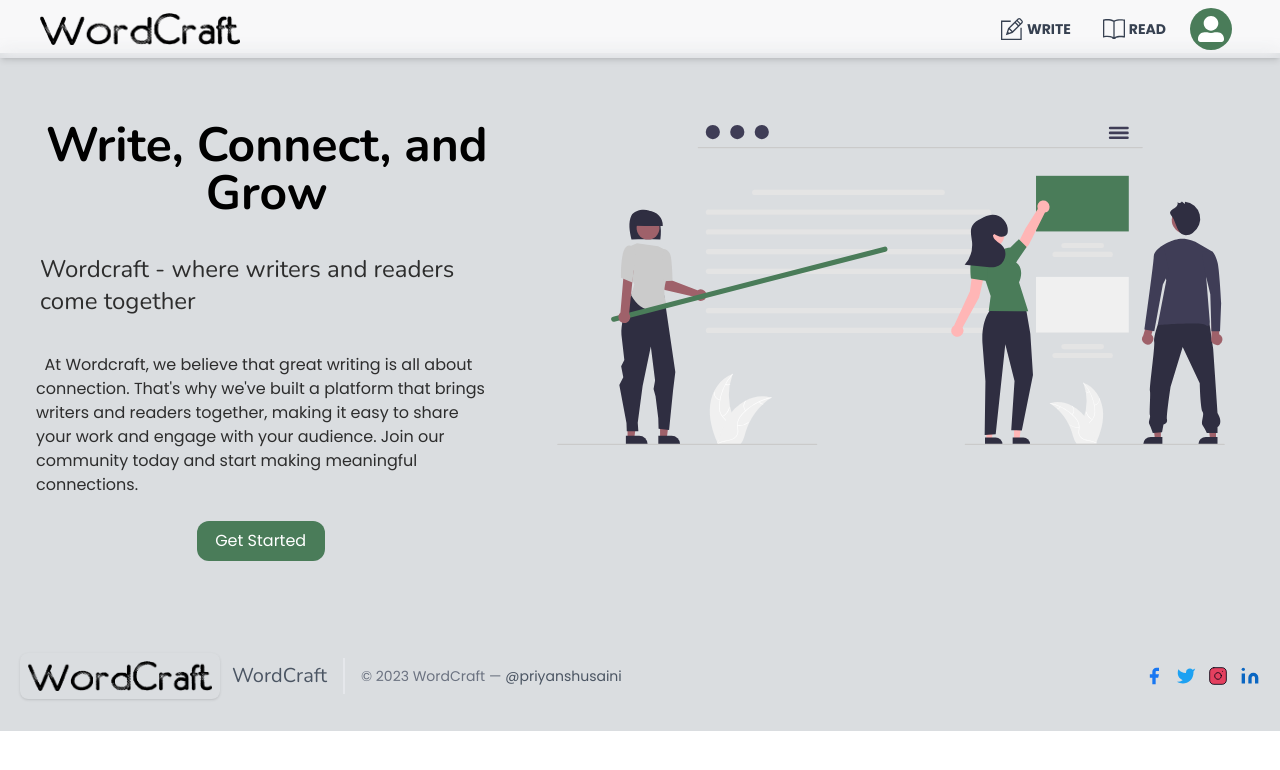
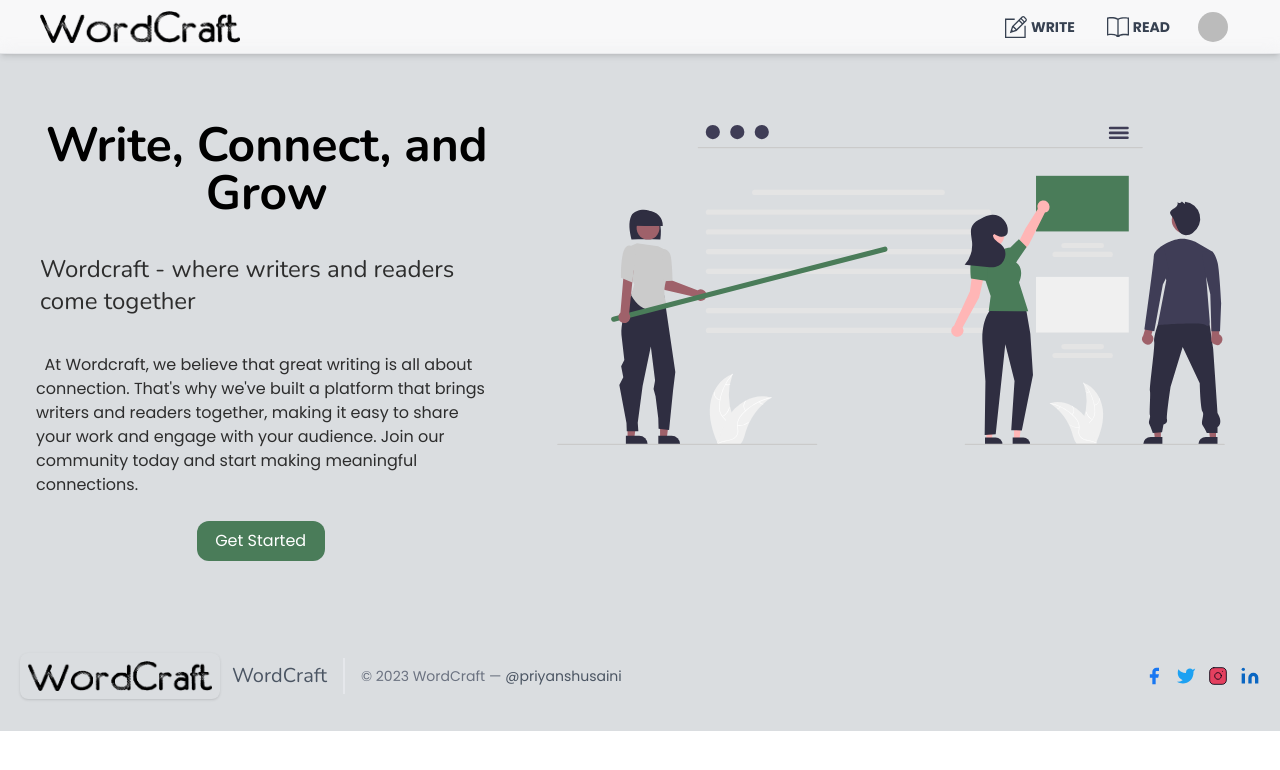
Before and after one commit to priyanshusaini105/wordcraft, a Next.js app: page / in a window 1280 px wide. Shown: the top 770 px of the page. Built offline with nearby package versions, Linux system fonts and the light colour scheme; no server answers; sample sign-in values are in the browser's storage.

Commit message:
ui improvements security

```diff
--- a/components/Navbar.tsx
+++ b/components/Navbar.tsx
@@ -54,9 +54,18 @@ const Navbar = () => {
                     </li>
                 ))}
                 {user ?
-                    <li className='m-2 relative'>
-                        <Link href="/profile" className='text-white font-bold text-sm uppercase no-underline block p-2 bg-primary rounded-full relative hover:bg-transparent duration-300 '>
-                            <FaUserAlt size={26} className='hover:text-primary ease-in duration-150' />
+                    <li className='m-3 relative'>
+                        <Link href="/profile" className='' title={user.displayName??"Profile"}>
+                            {user.photoURL?
+                                <Image
+                                    src={user.photoURL}
+                                    alt="Unable to load Image"
+                                    width={30}
+                                    height={30}
+                                    className='rounded-full'
+                                />:
+                                <span className='text-white font-semibold text-sm uppercase no-underline block w-8 h-8 bg-primary rounded-full relative flex justify-center items-center'>{user.displayName?user.displayName[0]:(user.email as string)[0]}</span>
+                            }
                         </Link>
                     </li>
                     : <>
--- a/config/firebase.ts
+++ b/config/firebase.ts
@@ -1,6 +1,8 @@
 // Import the functions you need from the SDKs you need
 import { initializeApp } from "firebase/app";
 import { getAuth } from "firebase/auth";
+import { getDatabase } from "firebase/database";
+
 // import { getAnalytics } from "firebase/analytics";
 // TODO: Add SDKs for Firebase products that you want to use
 // https://firebase.google.com/docs/web/setup#available-libraries
@@ -8,16 +10,17 @@ import { getAuth } from "firebase/auth";
 // Your web app's Firebase configuration
 // For Firebase JS SDK v7.20.0 and later, measurementId is optional
 const firebaseConfig = {
-  apiKey: "AIzaSyDw0VcpyZuQkyw0X874leS-9w_2mv4IZks",
-  authDomain: "wordcraft-6c2f8.firebaseapp.com",
-  projectId: "wordcraft-6c2f8",
-  storageBucket: "wordcraft-6c2f8.appspot.com",
-  messagingSenderId: "121545285033",
-  appId: "1:121545285033:web:5180896796344f1962f8b8",
-  measurementId: "G-25YENX2G4R"
+  apiKey:process.env.NEXT_PUBLIC_API_KEY ,
+  authDomain:process.env.NEXT_PUBLIC_AUTH_DOMAIN ,
+  projectId:process.env.NEXT_PUBLIC_PROJECT_ID ,
+  storageBucket:process.env.NEXT_PUBLIC_STORAGE_BUCKET ,
+  messagingSenderId:process.env.NEXT_PUBLIC_MESSAGING_SENDER_ID ,
+  appId:process.env.NEXT_PUBLIC_APP_ID ,
+  measurementId:process.env.NEXT_PUBLIC_MEASUREMENT_ID
 };
 
 // Initialize Firebase
 const app = initializeApp(firebaseConfig);
 export const auth = getAuth(app);
+const database = getDatabase(app);
 // const analytics = getAnalytics(app);
--- a/next.config.js
+++ b/next.config.js
@@ -4,8 +4,7 @@ const nextConfig = {
   images: {
     remotePatterns: [
       {
-        protocol: 'https',
-        hostname: 'downloader.la',
+        hostname: '*',
         port: '',
         pathname: '/**',
       },
--- a/pages/write/[write].tsx
+++ b/pages/write/[write].tsx
@@ -3,12 +3,28 @@ import { Editor } from '@tinymce/tinymce-react';
 import { Editor as TinyMCEEditor } from 'tinymce';
 import Head from 'next/head';
 import { useRouter } from 'next/router'
-import React, { useRef } from 'react'
+import React, { useEffect, useRef, useState } from 'react'
 import Image from 'next/image';
+import { auth } from '@/config/firebase';
+import { onAuthStateChanged } from 'firebase/auth';
 interface IPostInitialData extends ICreatePostFormData {
   id: string;
 }
 const Write = () => {
+  const [id, setId] = useState<string>('');
+
+  useEffect(() => {
+    const unsubscribe = onAuthStateChanged(auth, function (user) {
+      if (!user)
+        router.push('/login')
+      else
+        setId(user.uid)
+    });
+    return unsubscribe;
+  }, [])
+
+
+
   const router = useRouter();
   const data = JSON.parse(typeof router.query.write === 'undefined' ? '{}' : router.query.write as string) as IPostInitialData;
 
@@ -19,7 +35,8 @@ const Write = () => {
     }
   };
 
-  log()
+
+
   return (
     <div>
       <Head>
@@ -39,7 +56,7 @@ const Write = () => {
           className='rounded-md m-5 mx-auto'
         />}
         <Editor
-          apiKey='pxbrcm6e7o6npvos2z16chat7dfuknqf8cfv0191uuyop6cw'
+          apiKey={process.env.NEXT_PUBLIC_TINYMCE_API_KEY}
           onInit={(evt, editor) => editorRef.current = editor}
           init={{
             branding: false,
```
Also changed, not shown: pending.txt, 2 other files (tests, documents, lock files or other folders).
